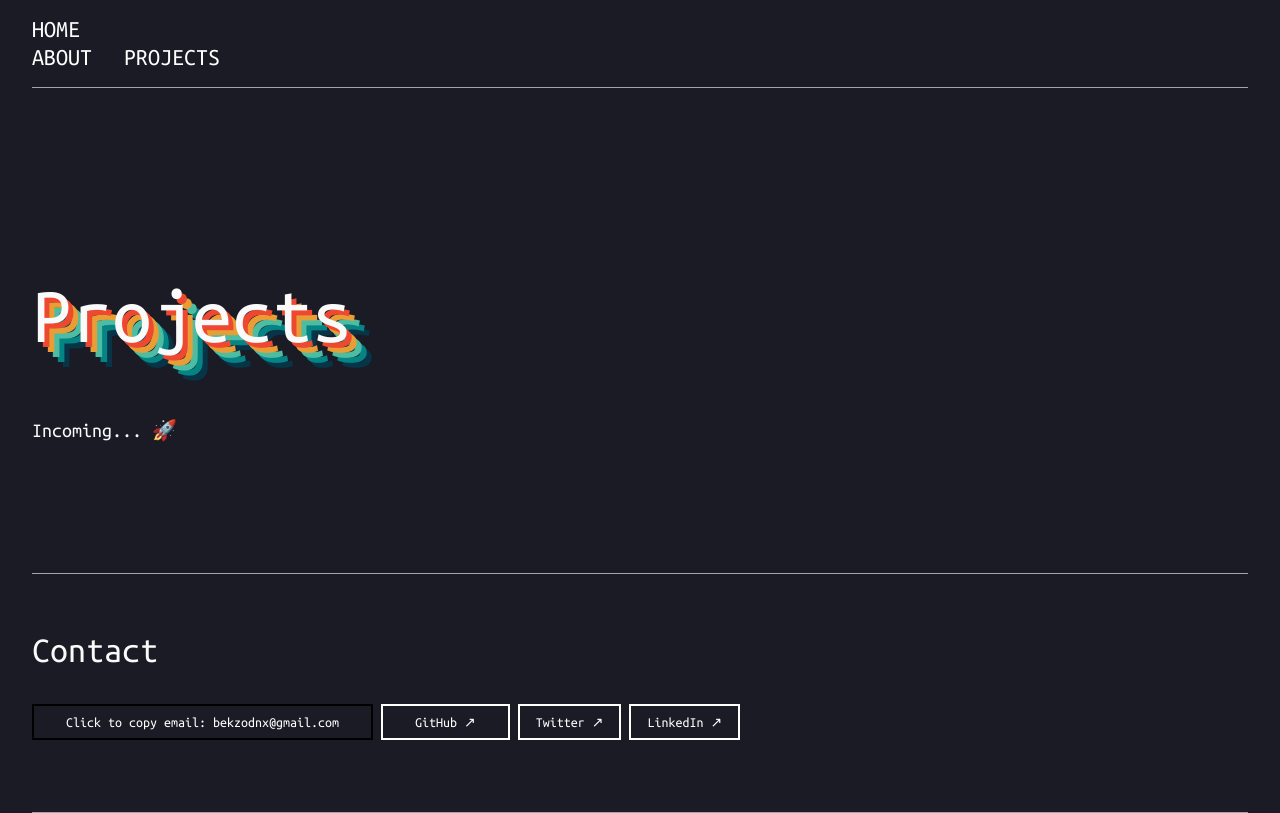
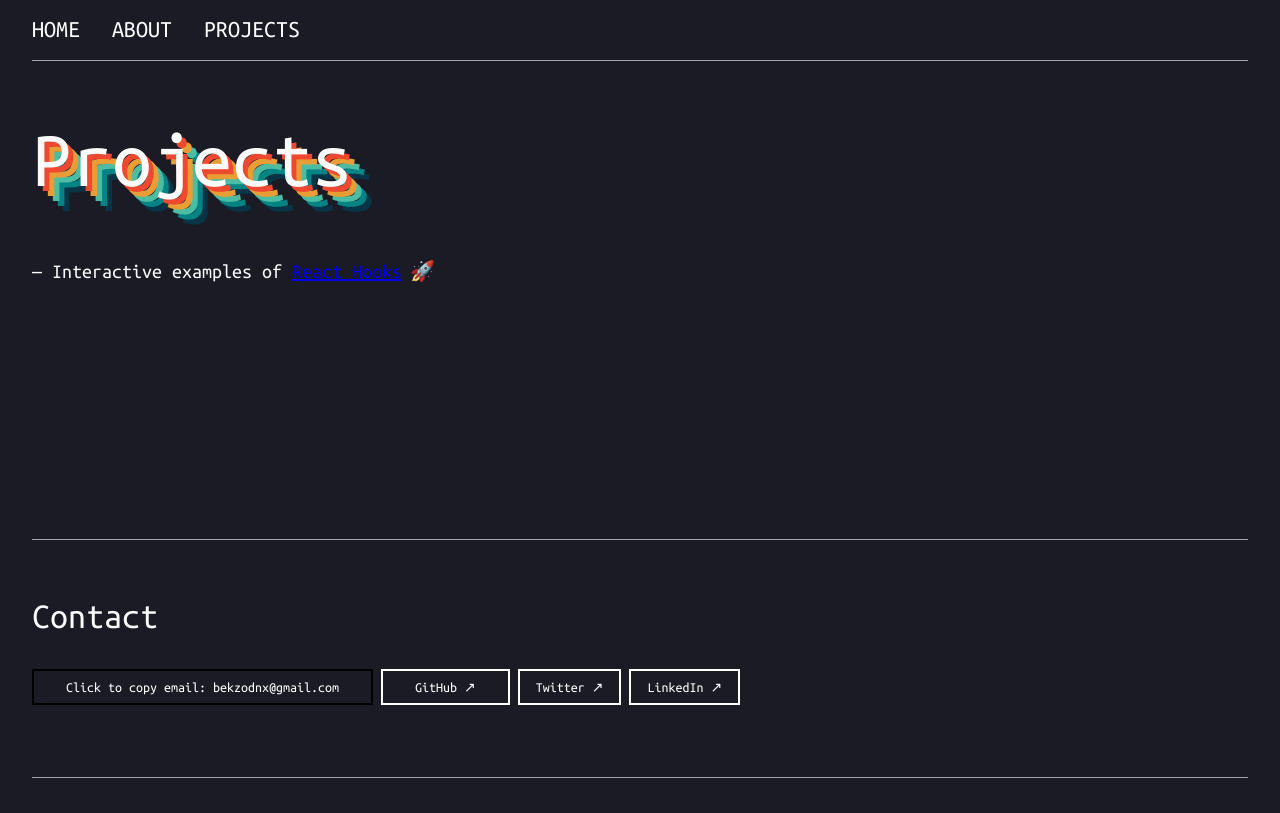
Before and after one commit to bekzodnj/bekzodnj.github.io, a React (Create React App) app: page /projects in a window 1280 px wide. Built offline with nearby package versions, Linux system fonts and the light colour scheme.

Commit message:
added React hooks project

```diff
--- a/package.json
+++ b/package.json
@@ -7,8 +7,6 @@
     "@testing-library/jest-dom": "^4.2.4",
     "@testing-library/react": "^9.5.0",
     "@testing-library/user-event": "^7.2.1",
-    "axios": "^0.19.2",
-    "bootstrap-4-grid": "^3.4.0",
     "react": "^16.13.1",
     "react-dom": "^16.13.1",
     "react-router-dom": "^5.2.0",
--- a/src/App.js
+++ b/src/App.js
@@ -1,6 +1,5 @@
 import React from 'react';
 import 'tachyons';
-import 'bootstrap-4-grid';
 import './App.css';
 
 import { BrowserRouter as Router, Route, Switch } from 'react-router-dom';
--- a/src/components/Navbar.js
+++ b/src/components/Navbar.js
@@ -10,7 +10,6 @@ function App() {
           HOME
         </Link>
 
-        <div>
         <Link to='/about' className='link white dim mr3 mr4-ns'>
           ABOUT
         </Link>
@@ -19,7 +18,6 @@ function App() {
         </Link>
       </div>
     </div>
-    </div>
   );
 }
 
--- /dev/null
+++ b/src/pages/Projects.css
@@ -0,0 +1 @@
+/* make div box with box shadow */
--- a/src/pages/Projects.js
+++ b/src/pages/Projects.js
@@ -1,17 +1,29 @@
 import React from 'react';
+import './Projects.css';
+import { Link } from 'react-router-dom';
 
 function Projects() {
   return (
-    <div className='pv5 pv6-ns bb b--white-60'>
+    <div className='pb7 bb b--white-60'>
       <h1 className='f3 f2-ns project-header' style={{ fontWeight: 400 }}>
         Projects
       </h1>
-      <p className='f6 f4-ns lh-copy measure mw7'>
-        Incoming...{' '}
-        <span role='img' aria-label='done emoji'>
-          &#128640;
-        </span>{' '}
-      </p>
+
+      <div className='card f4'>
+        <p className='description'>
+          &#8212; Interactive examples of{' '}
+          <a
+            href='https://reacthooksapp.vercel.app/'
+            rel='noopener noreferrer'
+            target='_blank'
+          >
+            React Hooks
+          </a>
+          <span className='ml2' role='img' aria-label='rocket emoji'>
+            🚀
+          </span>
+        </p>
+      </div>
     </div>
   );
 }
```
Also changed, not shown: 1 other file (tests, documents, lock files or other folders). Lines whose indentation alone changed are shown as unchanged.
